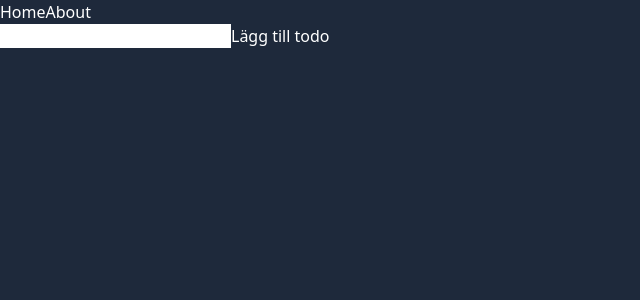
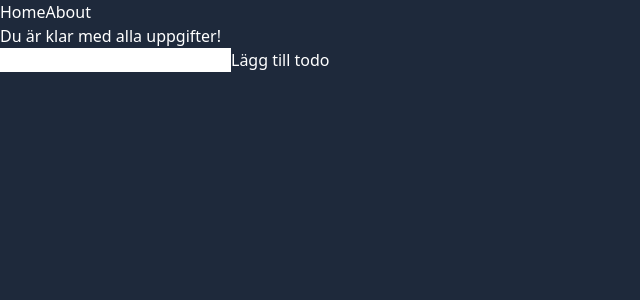
Before and after one commit to M-Lenvik/Arbetsmetodik-Vue, a Vue app: page / in a window 1280 px wide. Shown: the top 300 px of the page, without its empty margins (0-640 px from the left). Built offline with nearby package versions, Linux system fonts and the light colour scheme.

Commit message:
print todos

```diff
--- a/src/views/HomeView.vue
+++ b/src/views/HomeView.vue
@@ -11,6 +11,15 @@ function addTodo() {
 
 <template>
   <main>
+    <div>
+      <ul v-if="todos.length > 0">
+        <li v-for="(todo, index) in todos" :key="index">
+          {{ todo }}
+        </li>
+      </ul>
+
+      <p v-if="todos.length === 0">Du är klar med alla uppgifter!</p>
+    </div>
     <input type="text" v-model="todoName" @keyup.enter="addTodo" />
     <button @click="addTodo">Lägg till todo</button>
   </main>
```
